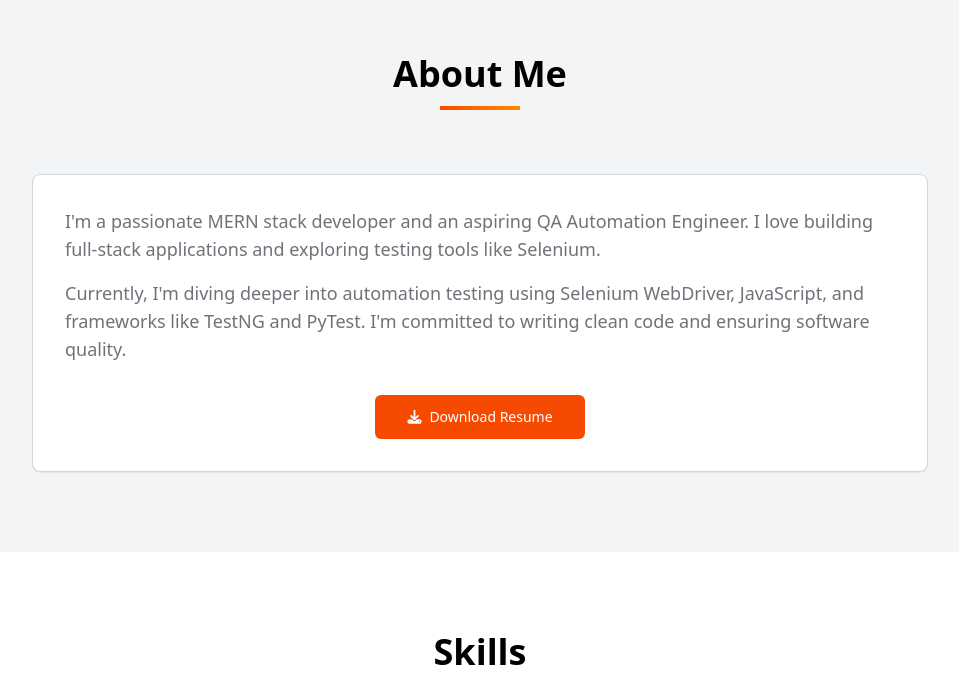
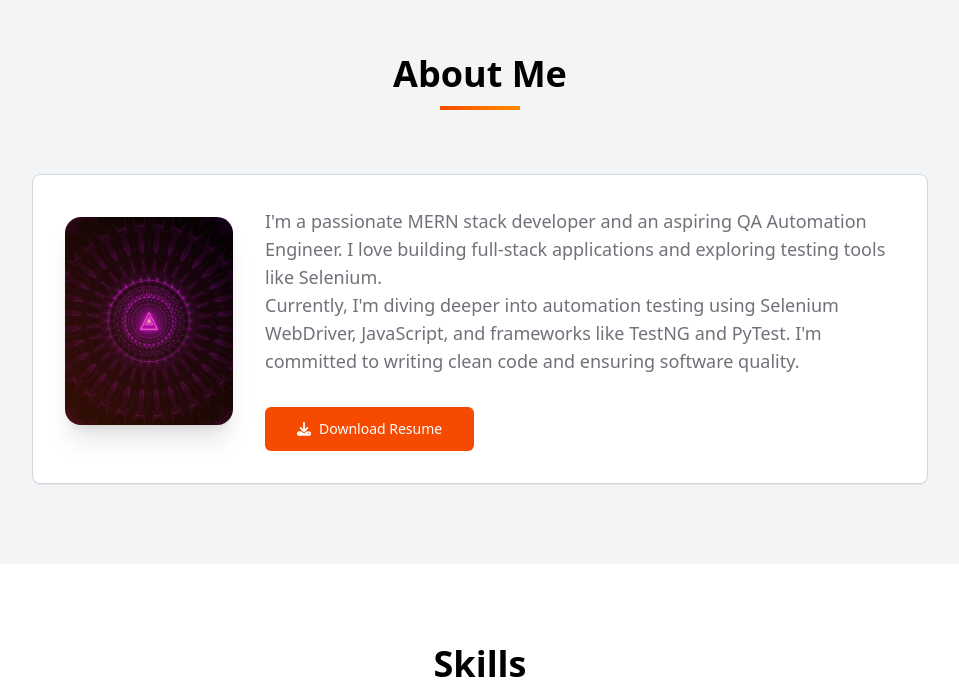
Before and after one commit to mohammedafnankk/for-me, a React (Vite) app: page / in a window 1280 px wide. Shown: the part 826-1507 px from the top of the page, without its empty margins (160-1119 px from the left). Built offline with nearby package versions, Linux system fonts and the light colour scheme.

Commit message:
about section updated

```diff
--- a/src/Components/About.jsx
+++ b/src/Components/About.jsx
@@ -5,9 +5,11 @@ const About = () => {
   return (
     <div>
       <section id="about" className="py-20 dark:bg-bc bg-gray-100">
-        <div className="flex flex-col justify-center items-center">
+        <div className="">
+
+
           <div className="mb-16" data-aos="fade-up">
-            <h1 className="text-4xl font-bold mb-3 dark:text-white text-black">
+            <h1 className="text-4xl font-bold mb-3 dark:text-white text-black text-center">
               About Me
             </h1>
             <div
@@ -15,8 +17,14 @@ const About = () => {
               className="w-20 h-1 bg-gradient-to-r from-orange-600 to-orange-400 mx-auto delay-700"
             ></div>
           </div>
-          <div data-aos="fade-up">
-            <div className="dark:bg-[#EEEEEE] bg-white transition delay-150 duration-600 ease-in-out hover:-translate-y-1 hover:scale-110 p-8 max-w-4xl mx-auto text-lg space-y-4 text-[#71717a] rounded-lg  shadow-2xs hover:shadow-xl border border-gray-300 max-sm:mx-4">
+          <div data-aos="fade-up" className=" ">
+            <div className="flex flex-col lg:flex-row gap-8 items-center dark:bg-[#EEEEEE] bg-white transition delay-150 duration-600 ease-in-out hover:-translate-y-1 hover:scale-110 p-8 max-w-4xl mx-auto text-lg space-y-4 text-[#71717a] rounded-lg  shadow-2xs hover:shadow-xl border border-gray-300 max-sm:mx-4">
+             <div className="relative w-42 h-52 mx-auto lg:mx-0 max-sm:w-full">
+            <img src="pro.jpg" alt="" className="w-full h-full rounded-2xl object-cover shadow-xl "/>
+            <div className="absolute inset-0 rounded-2xl bg-gradient-to-tr from-orange-600/20 to-transparent"></div>
+          </div>
+          <div className="flex-1">
+
               <p>
                 I'm a passionate MERN stack developer and an aspiring QA
                 Automation Engineer. I love building full-stack applications and
@@ -29,12 +37,13 @@ const About = () => {
                 PyTest. I'm committed to writing clean code and ensuring
                 software quality.
               </p>
-              <div className="flex justify-center items-center mt-8">
+              <div className="flex  mt-8">
                 <button className="transition delay-150 duration-300 ease-in-out hover:-translate-y-1 hover:scale-110 cursor-pointer bg-orange-600 hover:bg-orange-400 text-white rounded-md px-8 text-sm gap-2 inline-flex justify-center items-center h-11">
                   {" "}
                   <i class="fa-solid fa-download"></i> Download Resume
                 </button>
               </div>
+          </div>
             </div>
           </div>
         </div>
--- a/src/Components/HeroSection.jsx
+++ b/src/Components/HeroSection.jsx
@@ -32,6 +32,9 @@ const HeroSection = () => {
       className="dark:bg-bc bg-white h-screen flex flex-col justify-center items-center"
     >
       <div data-aos="fade-up" className="text-center py-20 ">
+        {/* <div className="relative w-32 h-32 sm:w-40 sm:h-40 mx-auto mb-8">
+          <img src="pro.jpg" alt="" className="w-full h-full rounded-full object-cover border-4 border-orange-600 shadow-lg" />
+        </div> */}
         <div className="">
           <h1 ref={textRef} className="text-4xl font-bold mb-6 sm:text-6xl">
             <span className="dark:text-white text-black">Hi, I'am</span>{" "}
```
Also changed, not shown: public/pro.jpg (added).
